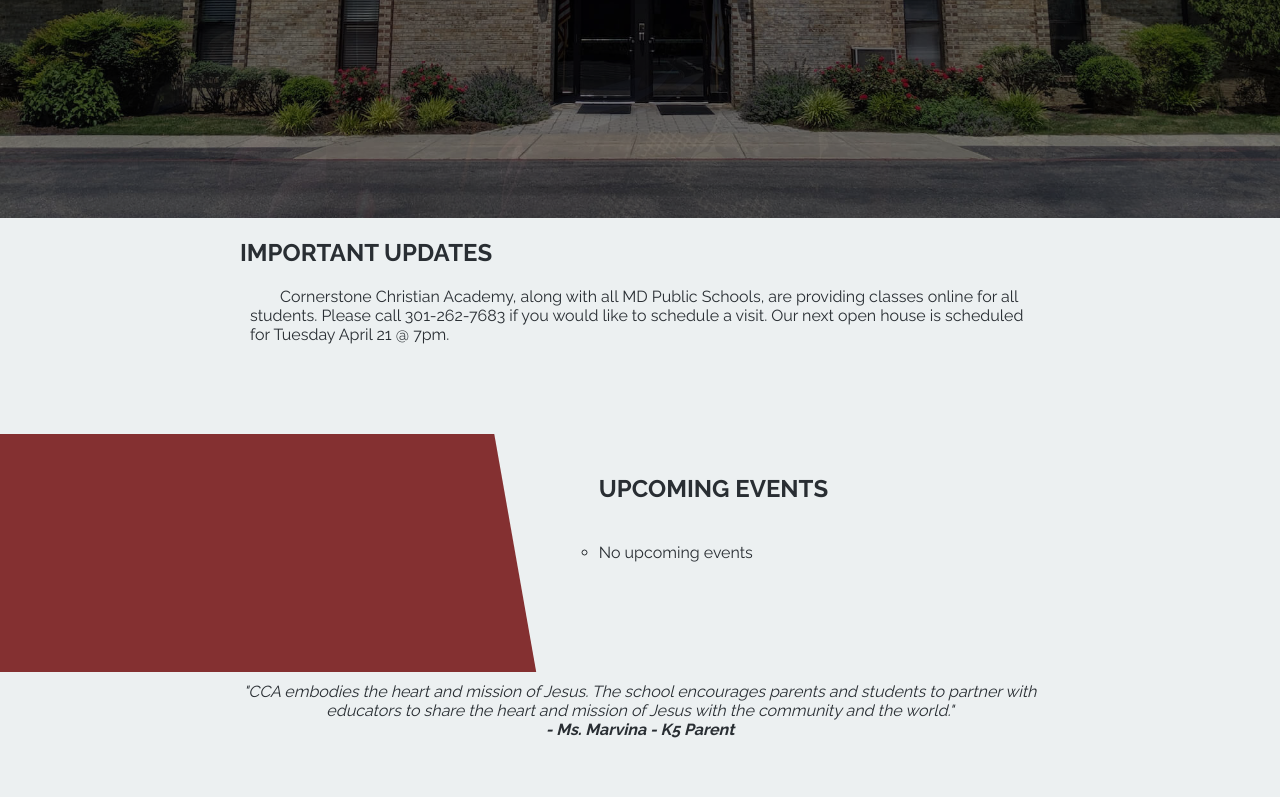
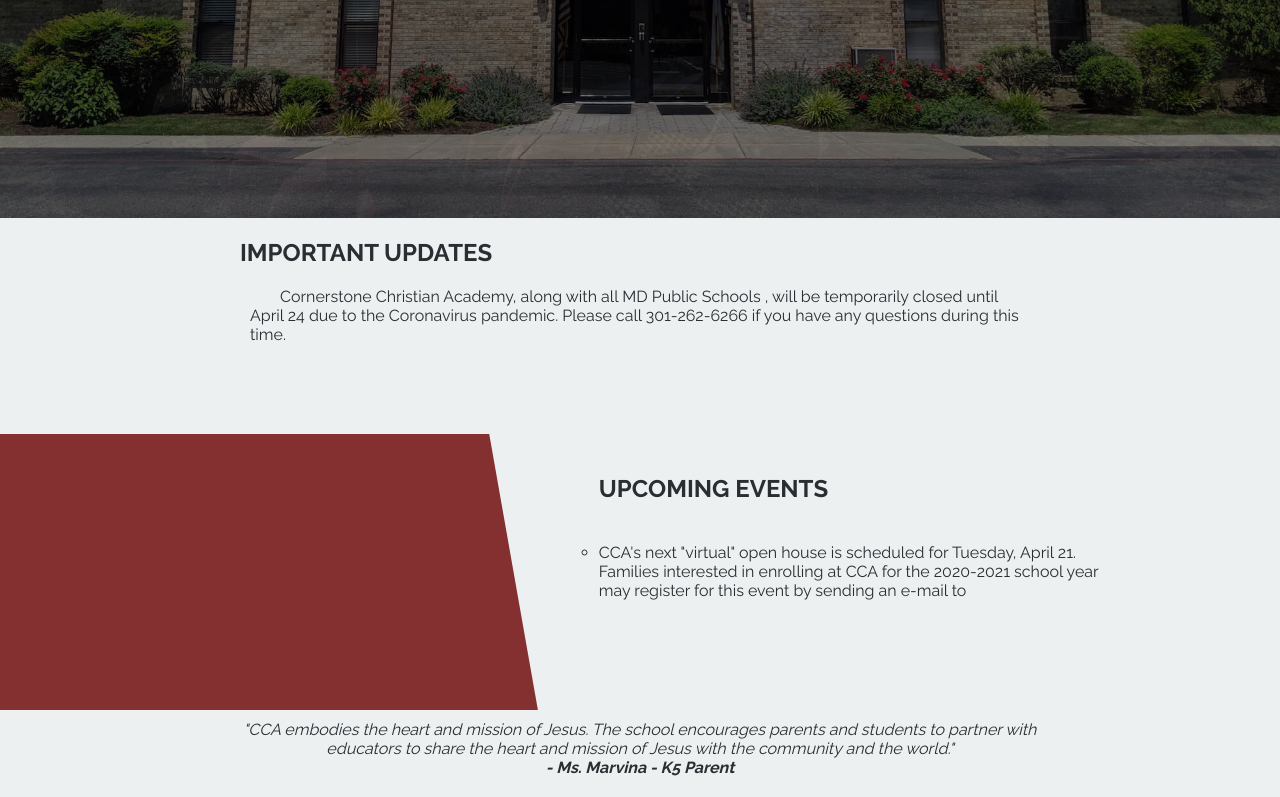
Before and after one commit to Cornerstone-Church/CAG-CCA, a plain HTML site: page index.html in a window 1280 px wide. Shown: the part 582-1379 px from the top of the page. Drawn offline with Linux system fonts and the light colour scheme; files whose address does not match are found by name.

Commit message:
Updated messages on home page

```diff
--- a/index.html
+++ b/index.html
@@ -37,8 +37,9 @@
 
         <div class="content">
             <h1>Important Updates</h1>
-            <p>Cornerstone Christian Academy, along with all MD Public Schools, are providing classes online for all students. Please call 301-262-7683 if you would like to schedule a
-                visit. Our next open house is scheduled for Tuesday April 21 @ 7pm.</p>
+            <p>Cornerstone Christian Academy, along with all MD Public Schools , will be temporarily closed until April
+                24 due to the Coronavirus pandemic. Please call 301-262-6266 if you have any questions during this time.
+            </p>
         </div>
         <div id="verse-events-wrapper">
             <div id="scripture-verse">
@@ -54,7 +55,9 @@
                         <h1>Upcoming Events</h1>
                         <ul>
                             <li>
-                                No upcoming events
+                                CCA's next "virtual" open house is scheduled for Tuesday, April 21. Families interested
+                                in enrolling at CCA for the 2020-2021 school year may register for this event by sending
+                                an e-mail to <a href="mailto:dalston@cag.org">dalston@cag.org</a>
                             </li>
                             <!-- <li>
                                 <b>January 22th | </b> Awards Chapel Service
@@ -115,7 +118,8 @@
             </div>
         </div>
         <div class="content">
-            <div class="quote">"CCA embodies the heart and mission of Jesus. The school encourages parents and students to partner with
+            <div class="quote">"CCA embodies the heart and mission of Jesus. The school encourages parents and students
+                to partner with
                 educators to share the heart and mission of Jesus with the community and the world."
                 <br><b>- Ms. Marvina - K5 Parent</b></div>
         </div>
```
